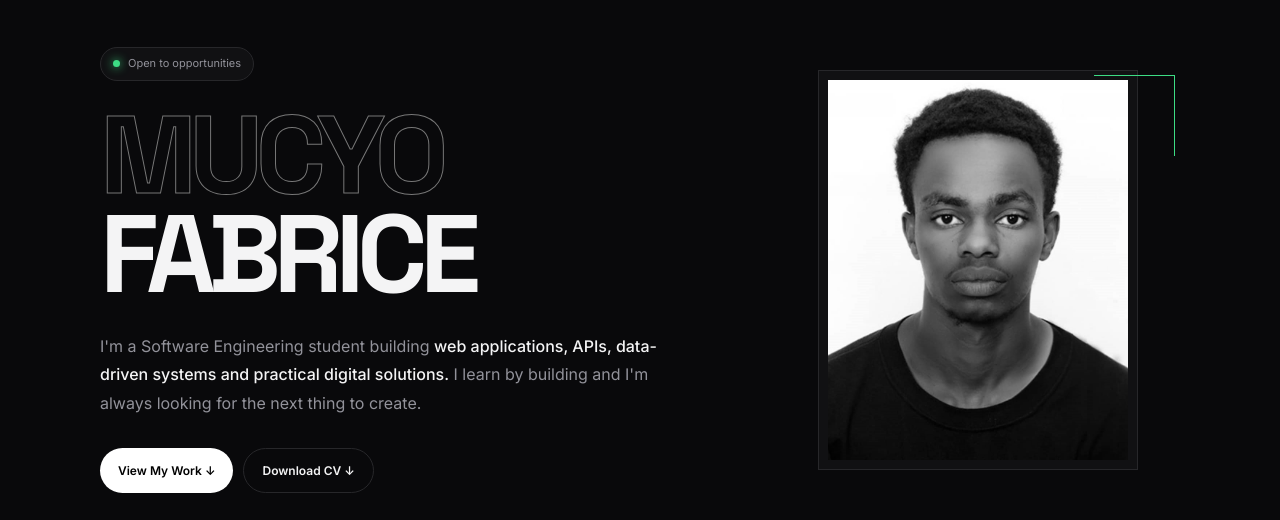
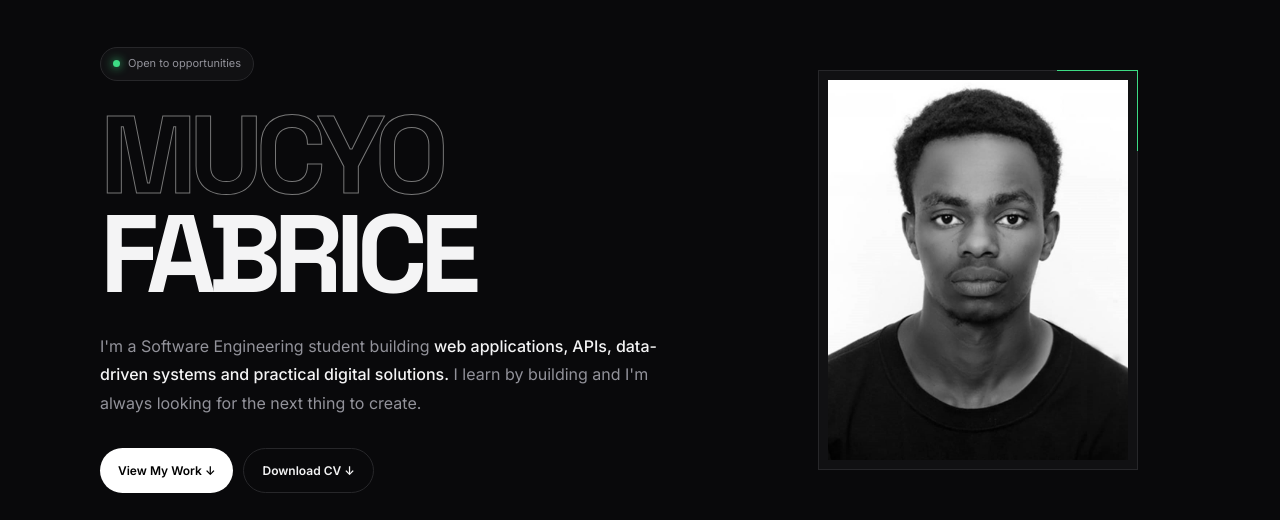
Before and after one commit to FabriceMUCYO/Portfolio, a plain HTML site: page index.html in a window 1280 px wide. Shown: the part 126-646 px from the top of the page. Drawn offline with Linux system fonts and the light colour scheme.

Commit message:
Add files via upload

```diff
--- a/index.html
+++ b/index.html
@@ -277,6 +277,8 @@
   background:var(--card);
 
   border:1px solid var(--border);
+
+  position:relative;
 }
 
 .photo img{
@@ -303,11 +305,13 @@
   width:80px;
   height:80px;
 
-  right:5px;
-  top:5px;
+  right:-1px;
+  top:-1px;
 
   border-top:1px solid var(--accent);
   border-right:1px solid var(--accent);
+
+  pointer-events:none;
 }
 
 @media(max-width:800px){
```
